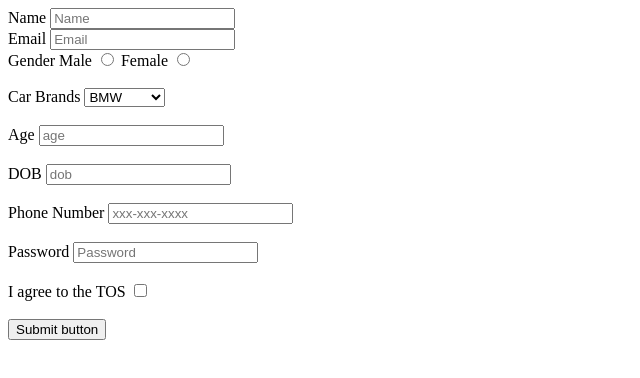
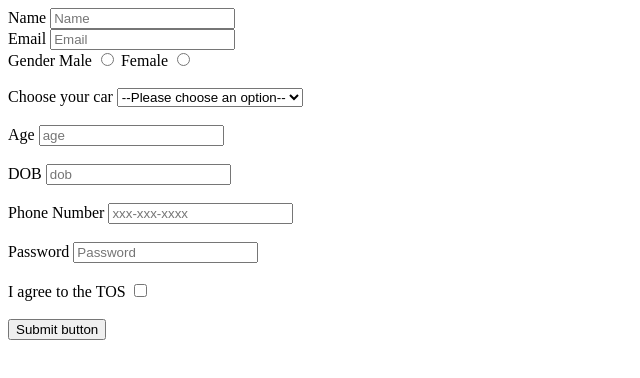
Before and after one commit to acciojob/signup-form-car-vidyatiwrai, a website: page main.html in a window 1280 px wide. Shown: the whole page, without its empty margins (0-640 px from the left). Drawn offline with Linux system fonts and the light colour scheme.

Commit message:
created a submission

```diff
--- a/main.html
+++ b/main.html
@@ -23,8 +23,9 @@
 			<input type="radio" id="female" required name = "gender">
 		<br><br>
 
-			<lable for="brands">Car Brands</lable>
-		<select id="brands">
+			<lable for="cars">Choose your car</lable>
+		<select id="cars" id="cars" required><br>
+			<option value="">--Please choose an option--</option>
 			<option value="BMW">BMW</option>
 			<option value="Audi">Audi</option>
 			<option value="Mercedez">Mercedez</option>
```
